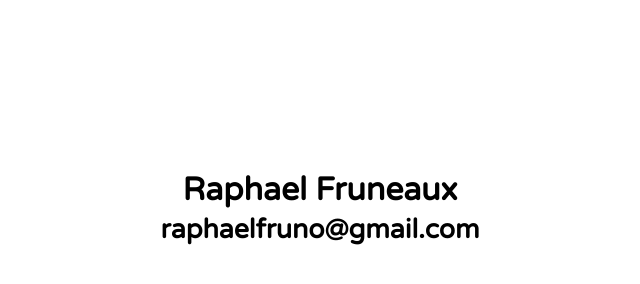
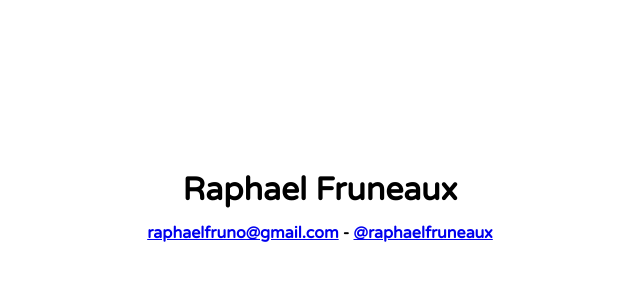
Before and after one commit to raphaelfruneaux/raphaelfruneaux.github.io, a plain HTML site: page index.html in a window 1280 px wide. Shown: the whole page, without its empty margins (320-960 px from the left). Drawn offline with Linux system fonts and the light colour scheme.

Commit message:
change style and add github link

```diff
--- a/index.html
+++ b/index.html
@@ -10,7 +10,10 @@
 
     <h1>
 	Raphael Fruneaux <br>
-	<small>raphaelfruno@gmail.com</small>
+	<small>
+	    <a href="mailto:raphaelfruno@gmail.com">raphaelfruno@gmail.com</a> -
+	    <a href="http://github.com.br/raphaelfruneaux" target="_blank">@raphaelfruneaux</a>
+	</small>
     </h1>
 
     <script>
--- a/styles.css
+++ b/styles.css
@@ -8,3 +8,6 @@ h1 {
   padding-top: 150px;
   text-align: center;
 }
+small {
+  font-size: 16px;
+}
```
